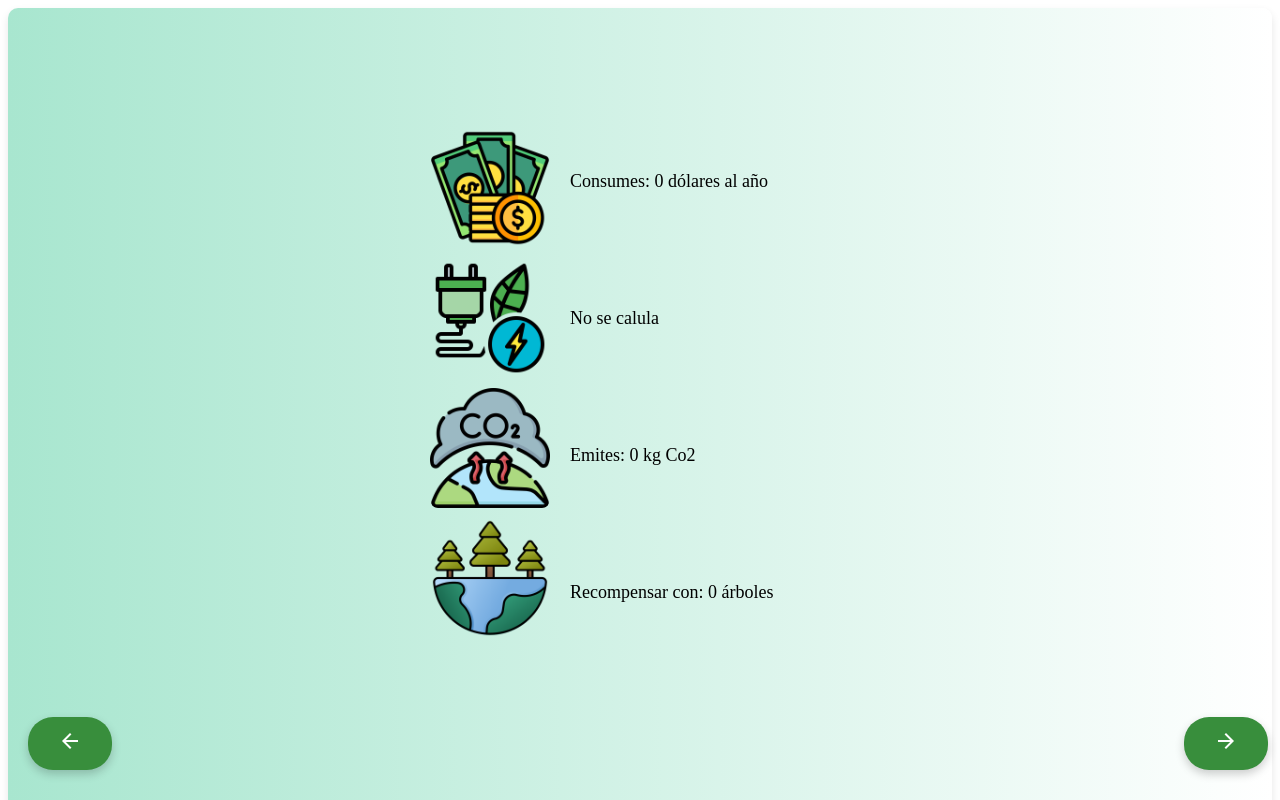
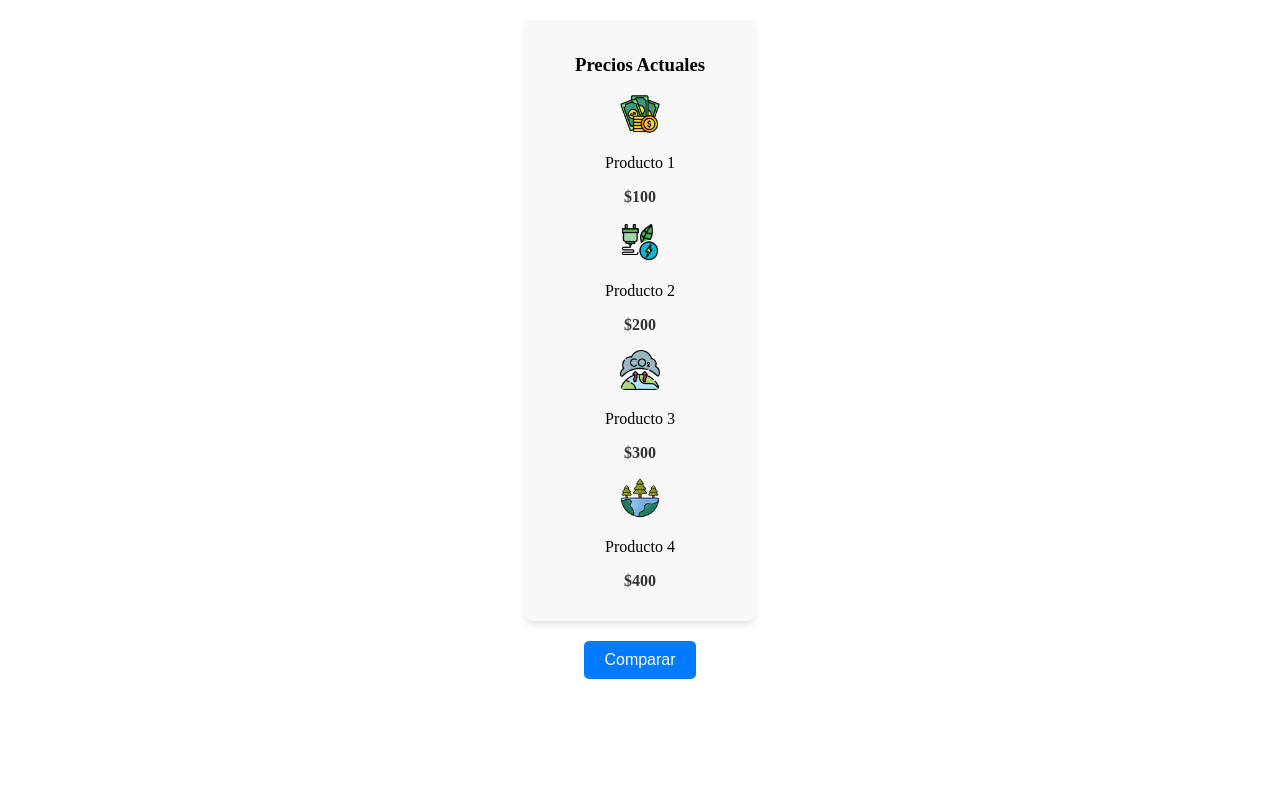
Before and after one commit to Christian1091/ProyectoEducomunicacional, an Angular app: page /home/secctionFour in a window 1280 px wide. Shown: the top 800 px of the page. Built offline with nearby package versions, Linux system fonts and the light colour scheme.

Commit message:
Se modifica seccion cuatro

```diff
--- a/src/app/pages/secction-four/secction-four.component.css
+++ b/src/app/pages/secction-four/secction-four.component.css
@@ -1,182 +1,51 @@
-/* Contenedor que ocupa toda la pantalla y tiene fondo ecológico */
-
-.plataforma-container {
-  /* height: 100vh; */
-  /* Ocupa el 100% de la altura de la ventana */
-  background: linear-gradient(to right, #a8e6cf, #ffffff);
-  /* Fondo ecológico mezclado con blanco */
-  display: flex;
-  /* Flexbox para organizar el contenido */
-  flex-direction: column;
-  /* Los elementos se organizan de arriba hacia abajo */
-  /*justify-content: center;  /* Centra el contenido verticalmente */
-  /*align-items: center;  /* Centra el contenido horizontalmente */
-  /*text-align: left;  /* Alinea el texto a la izquierda */
-  /*padding: 20px;*/
-  border-radius: 10px;
-  box-shadow: 0 4px 8px rgba(0, 0, 0, 0.1);
-  box-sizing: border-box;
-  /* Asegura que el padding no afecte el tamaño del contenedor */
-  position: relative;
-  /* Necesario para el posicionamiento de los botones */
+.contenedor {
+    display: flex;
+    gap: 20px;
+    justify-content: center;
+    align-items: flex-start;
+    margin-top: 20px;
 }
 
-
-/* Contenedor principal, se centra y organiza las columnas */
-
-.section-container {
-  display: flex;
-  justify-content: center;
-  /* Centra las columnas horizontalmente */
-  align-items: flex-start;
-  /* Alinea las columnas en la parte superior */
-  gap: 20px;
-  /* Espacio entre las columnas */
-  padding: 20px;
-  height: 100vh;
-  /* La altura ocupa toda la pantalla */
-  box-sizing: border-box;
-  flex-wrap: wrap;
-  /* Permite que las columnas se acomoden en pantallas pequeñas */
-  margin-top: 100px;
+.columna {
+    background: #f8f8f8;
+    padding: 15px;
+    border-radius: 8px;
+    box-shadow: 0px 4px 6px rgba(0, 0, 0, 0.1);
+    width: 200px;
+    text-align: center;
 }
 
-
-/* Estilo para la columna de imágenes */
-
-.image-column {
-  display: flex;
-  flex-direction: column;
-  /* Las imágenes se apilan verticalmente */
-  gap: 10px;
-  /* Espacio entre las imágenes */
-  flex: 1 1 250px;
-  /* La columna de imágenes ocupa un mínimo de 250px */
-  max-width: 120px;
-  /* Limita el ancho máximo de la columna */
+.producto {
+    margin-bottom: 15px;
 }
 
-.image-column img {
-  width: 100%;
-  /* Las imágenes ocupan el 100% del ancho de su contenedor */
-  height: auto;
-  /* Mantiene la proporción de la imagen */
-  border-radius: 8px;
-  /* Bordes redondeados para las imágenes */
-  object-fit: cover;
-  /* Asegura que las imágenes no se deformen */
+img {
+    width: 20%;
+    height: auto;
+    border-radius: 5px;
 }
 
-
-/* Estilo para la columna de etiquetas */
-
-.text-column {
-  display: flex;
-  flex-direction: column;
-  /* Las etiquetas se apilan verticalmente */
-  gap: 80px;
-  /* Espacio entre las etiquetas */
-  flex: 1 1 250px;
-  /* La columna de etiquetas ocupa un mínimo de 250px */
-  max-width: 280px;
-  /* Limita el ancho máximo de la columna */
-  padding-top: 25px;
+.precio {
+    font-weight: bold;
+    color: #333;
 }
 
-.label {
-  font-size: 18px;
+.nuevo-precio {
+    color: red;
 }
 
-
-/* Estilo para los botones */
-
-.botones {
-  position: fixed;
-  bottom: 30px;
-  /* Los botones estarán a 30px desde el borde inferior */
-  width: 100%;
-  display: flex;
-  justify-content: space-between;
-  /* Distribuye los botones a la izquierda y derecha */
-  padding: 0 20px;
-  box-sizing: border-box;
+button {
+    display: block;
+    margin: 20px auto;
+    padding: 10px 20px;
+    border: none;
+    background-color: #007bff;
+    color: white;
+    cursor: pointer;
+    border-radius: 5px;
+    font-size: 16px;
 }
 
-.boton-siguiente,
-.boton-home {
-  background-color: #388e3c;
-  /* Fondo verde ecológico */
-  color: white;
-  padding: 12px 30px;
-  border-radius: 25px;
-  font-size: 1.1rem;
-  font-weight: bold;
-  border: none;
-  cursor: pointer;
-  box-shadow: 0 4px 10px rgba(0, 0, 0, 0.2);
-  transition: background-color 0.3s ease, transform 0.3s ease;
+button:hover {
+    background-color: #0056b3;
 }
-
-.boton-siguiente:hover,
-.boton-home:hover {
-  background-color: #2e7d32;
-  /* Color más oscuro cuando pasa el ratón */
-  transform: scale(1.05);
-}
-
-.btnComparar {
-  background-color: #11a3dd;  /* Azul ecológico (puedes ajustar el color como prefieras) */
-  color: white;               /* Texto blanco */
-  border: none;               /* Sin borde */
-  border-radius: 5px;         /* Bordes redondeados */
-  padding: 12px 20px;         /* Espaciado interior */
-  font-size: 16px;            /* Tamaño de fuente */
-  cursor: pointer;           /* Cambiar el cursor al pasar el ratón */
-  transition: background-color 0.3s ease, transform 0.2s ease; /* Efectos de transición */
-}
-
-.btnComparar:hover {
-  background-color: #7dd2ee;  /* Efecto al pasar el ratón (color más oscuro) */
-  transform: scale(1.05);      /* Efecto de agrandamiento */
-}
-
-/* Estilo del select */
-.select {
-  background-color: #f0f8ff;  /* Fondo color azul claro */
-  border: 2px solid #4CAF50;  /* Borde verde (puedes cambiarlo según el estilo que quieras) */
-  border-radius: 8px;         /* Bordes redondeados */
-  padding: 10px;              /* Espaciado interior */
-  font-size: 16px;            /* Tamaño de la fuente */
-  color: #333;                /* Color de texto */
-  width: 15%;                /* Ancho completo */
-  appearance: none;           /* Elimina el estilo predeterminado del navegador (si lo quieres más personalizado) */
-  -webkit-appearance: none;   /* Elimina el estilo predeterminado en Safari */
-  -moz-appearance: none;      /* Elimina el estilo predeterminado en Firefox */
-  cursor: pointer;           /* Cursor de mano cuando pasa sobre el select */
-  transition: border-color 0.3s ease, background-color 0.3s ease; /* Transiciones suaves */
-}
-
-/* Estilo cuando el select está enfocado (cuando el usuario hace clic en él) */
-.select:focus {
-  border-color: #45a049;  /* Borde verde más oscuro */
-  background-color: #e0f7e0; /* Fondo más claro */
-  outline: none;           /* Eliminar el borde azul predeterminado */
-}
-
-/* Estilo para la flecha del select (cuando aparece en algunos navegadores) */
-.select::-ms-expand {
-  display: none;  /* Elimina la flecha en Internet Explorer */
-}
-
-/* Estilo cuando el select tiene opciones */
-.select option {
-  background-color: #f0f8ff;  /* Fondo para las opciones */
-  color: #333;                /* Color de texto para las opciones */
-  padding: 8px;               /* Espaciado entre las opciones */
-}
-
-/* Estilo cuando el select se pasa por encima */
-.select:hover {
-  border-color: #6f9c4c;  /* Borde un poco más oscuro al pasar el mouse */
-  background-color: #e7f7e7;  /* Fondo ligeramente más claro */
-}
--- a/src/app/pages/secction-four/secction-four.component.html
+++ b/src/app/pages/secction-four/secction-four.component.html
@@ -1,75 +1,26 @@
-<form [formGroup]="formulario">
-  <div class="plataforma-container">
-    <div class="section-container">
-        <div class="image-column">
-            <img src="../../../assets/icons/money.png" alt="Scooter">
-            <img src="../../../assets/icons/electric.png" alt="Scooter">
-            <img src="../../../assets/icons/co2.png" alt="Scooter">
-            <img src="../../../assets/icons/arboles.png" alt="Scooter">
-        </div>
-        <div class="text-column">
-            <p class="label">Consumes: {{datos.seccionFour.precioGasolina}} dólares al año</p>
-            <p class="label">No se calula</p>
-            <p class="label">Emites: {{datos.seccionFour.emisionCo2}} kg Co2</p>
-            <p class="label">Recompensar con: {{datos.seccionFour.recomArbol}} árboles</p>
+<div class="contenedor">
+    <!-- Primera columna -->
+    <div class="columna">
+        <h3>Precios Actuales</h3>
+        <div *ngFor="let producto of productos" class="producto">
+            <img [src]="producto.img" alt="{{ producto.titulo }}">
+            <p>{{ producto.titulo }}</p>
+            <p class="precio">{{ producto.valor }}</p>
         </div>
     </div>
 
-    <div style="width: 100%; text-align: center;" >
-      <div style="margin-bottom: 10px;">
-        <button type="button" class="btnComparar" (click)="comparar()">COMPARAR</button>
-      </div>
+    <!-- Segunda columna (Oculta hasta hacer clic en "Comparar") -->
+    <div class="columna comparacion" *ngIf="mostrarComparacion">
+        <h3>Precios Comparados</h3>
+        <div *ngFor="let producto of productosComparacion" class="producto">
+            <img [src]="producto.img" alt="{{ producto.titulo }}">
+            <p>{{ producto.titulo }}</p>
+            <p class="precio nuevo-precio">{{ producto.valor }}</p>
+        </div>
+    </div>
+</div>
 
-      <section *ngIf="this.compararValores">
-        <div >
-          <select id="dropPrincipal" formControlName="dropPrincipal" class="select">
-            <option value="">Seleccione una opción</option>
-            <option *ngFor="let opcion of opciones" [value]="opcion.id">
-              {{ opcion.label }}
-            </option>
-          </select>
-        </div>
-
-        <div style="margin-top: 1em;">
-          <select id="dropSecundario" class="select" formControlName="dropSecundario" (change)="valorSeleccionado()">
-            <option value="">Seleccione un medio</option>
-            <option *ngFor="let opcion of opcionesFiltrados" [value]="opcion.label">
-              {{ opcion.label }}
-            </option>
-
-          </select>
-        </div>
-
-
-        <div *ngIf="this.formulario.get('dropSecundario')?.value"
-          style="width: 100%; margin-top: 30px;">
-          <div style="text-align: center;">
-            Opción Seleccionada: {{this.formulario.get('dropSecundario')?.value}}
-          </div>
-        </div>
-
-        <div
-          style="color: red; width: 100%; margin-top: 30px;">
-          <div style="text-align: center;">
-            {{this.MensajeNotificacion}}
-          </div>
-        </div>
-      </section>
-    </div>
-
-    <!-- Botones en la parte inferior -->
-    <div class="botones">
-      <button class="boton-home" (click)="goBackSeccionThree()">
-      <span class="material-icons">arrow_back</span>
-      </button>
-
-      <button class="boton-siguiente" (click)="goToNextSeccionHome()">
-      <span class="material-icons">arrow_forward</span>
-      </button>
-    </div>
-  </div>
-
-  <div style="height: 200px;">
-
-  </div>
-</form>
+<!-- Botón para mostrar la comparación -->
+<button (click)="toggleComparacion()">
+  {{ mostrarComparacion ? 'Ocultar Comparación' : 'Comparar' }}
+</button>
--- a/src/app/pages/secction-four/secction-four.component.ts
+++ b/src/app/pages/secction-four/secction-four.component.ts
@@ -11,96 +11,23 @@ import { FormBuilder, FormGroup } from '@angular/forms';
 })
 export class SecctionFourComponent {
 
-  formulario: FormGroup;
-  opcionesFiltrados: any[] = [];
-  MensajeNotificacion = '';
-  compararValores = false;
-  opciones = [
-    { id: 'electricos', label: 'Eléctricos' },
-    { id: 'combustion', label: 'Combustión' },
+  mostrarComparacion = false; // Controla la visibilidad de la segunda columna
+
+  productos = [
+    { img: 'assets/icons/money.png', titulo: 'Producto 1', valor: '$100' },
+    { img: 'assets/icons/electric.png', titulo: 'Producto 2', valor: '$200' },
+    { img: 'assets/icons/co2.png', titulo: 'Producto 3', valor: '$300' },
+    { img: 'assets/icons/arboles.png', titulo: 'Producto 4', valor: '$400' }
   ];
-  dataSet: any = {
-    electricos: [
-      { id: '01', label: 'A pie' },
-      { id: '02', label: 'Scooter Eléctrico' },
-      { id: '03', label: 'Bicicleta Eléctrico' },
-      { id: '04', label: 'Moto Eléctrico' },
-      { id: '05', label: 'Auto Eléctrico' },
-      { id: '06', label: 'Tranvía' },
-    ],
-    combustion: [
-      { id: '01', label: 'A Pie' },
-      { id: '02', label: 'Camioneta' },
-      { id: '01', label: 'Bicicleta' },
-      { id: '02', label: 'Moto' },
-      { id: '01', label: 'Auto' },
-      { id: '02', label: 'Bus' },
-    ],
-  };
 
-  constructor(
-    private router: Router,
-    private dataService: DataService,
-    private fb: FormBuilder) {
-    this.formulario = this.fb.group({
-      dropPrincipal: [''],
-      dropSecundario: [{ value: '', disabled: true }],
-    });
+  productosComparacion = [
+    { img: 'assets/icons/money.png', titulo: 'Producto 1', valor: '$100' },
+    { img: 'assets/icons/electric.png', titulo: 'Producto 2', valor: '$200' },
+    { img: 'assets/icons/co2.png', titulo: 'Producto 3', valor: '$300' },
+    { img: 'assets/icons/arboles.png', titulo: 'Producto 4', valor: '$400' }
+  ];
 
-    this.formulario.get('dropPrincipal')?.valueChanges.subscribe((valorSeleccionado) => {
-      this.formulario.get('dropSecundario')?.setValue("");
-      this.opcionesFiltrados = this.dataSet[valorSeleccionado] || [];
-      if (this.opcionesFiltrados.length) {
-        this.formulario.get('dropSecundario')?.enable();
-      } else {
-        this.formulario.get('dropSecundario')?.disable();
-      }
-    });
+  toggleComparacion() {
+    this.mostrarComparacion = !this.mostrarComparacion;
   }
-
-  valorSeleccionado() {
-    console.log('Materia seleccionada:', this.formulario.get('dropPrincipal')?.value);
-    console.log('Curso seleccionado:', this.formulario.get('dropSecundario')?.value);
-
-    if(this.formulario.get('dropSecundario')?.value === '') {
-      this.MensajeNotificacion = 'Debe seleccionar una opción.'
-      return;
-    }
-    this.MensajeNotificacion = ''
-    console.log('Primera opción seleccionada:', this.formulario.get('dropPrincipal')?.value);
-    console.log('Segunda opción seleccionado:', this.formulario.get('dropSecundario')?.value);
-  }
-
-  comparar() {
-    this.compararValores = !this.compararValores
-  }
-
-  selectedOption: string = '';
-
-  datos: any;
-
-  // constructor(private router: Router, private dataService: DataService) {}
-
-  ngOnInit() {
-    this.datos = this.dataService.obtenerData();
-    console.log(this.datos);
-  }
-
-
-  goToNextSeccionHome() {
-    this.router.navigateByUrl('/home');
-  }
-
-  goBackSeccionThree() {
-    this.router.navigateByUrl('/home/secctionThree');
-  }
-
-  // RECUPERA LOS VALORES DE LA SECCION TRES
-  /*ngOnInit() {
-    // Acceder a los datos enviados a través del router state
-    const navigation = this.router.getCurrentNavigation();
-    if (navigation?.extras.state) {
-      this.selectedOption = navigation.extras.state['selectedOption'];
-    }
-  }*/
 }
```
